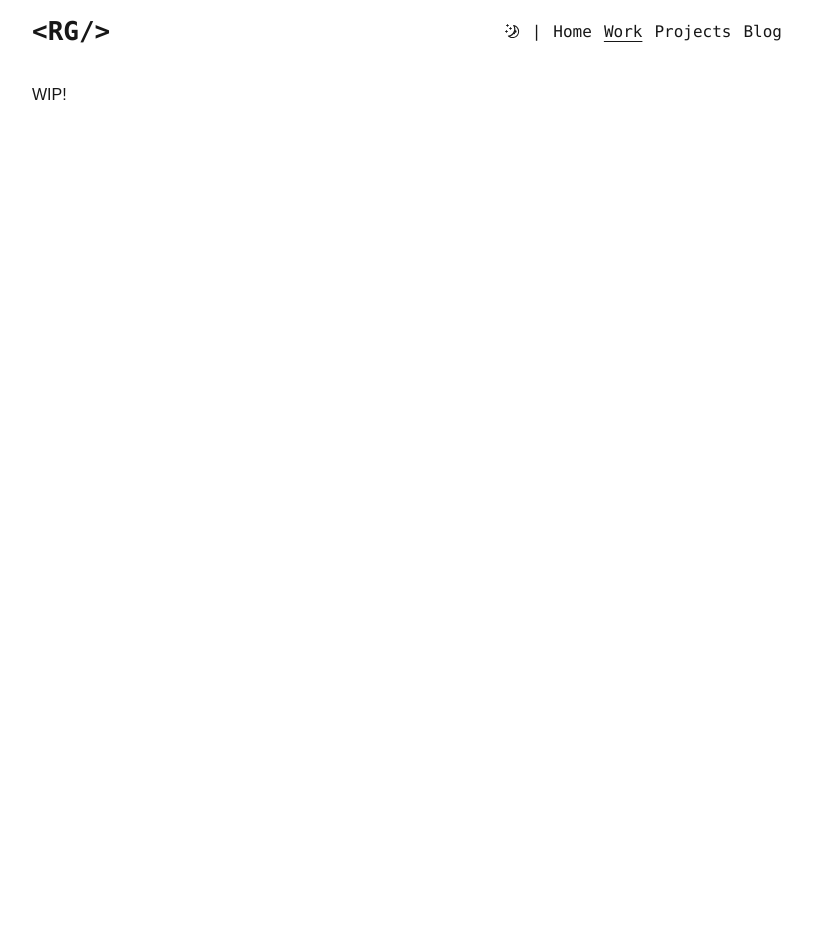
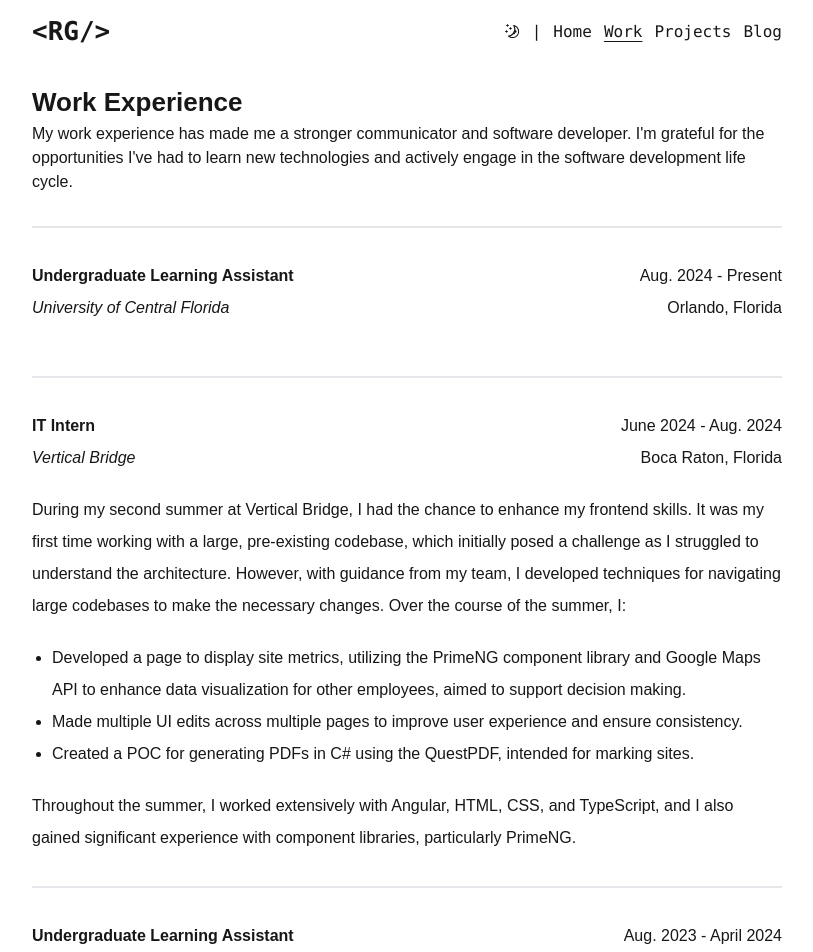
Before and after one commit to RyanGarfinkel/portfolio, a Next.js app: page /work in a window 1280 px wide. Shown: the part 20-972 px from the top of the page, without its empty margins (233-1046 px from the left). Before the commit the page ends 800 px from the top, so only its background shows below. Built offline with nearby package versions, Linux system fonts and the light colour scheme.

Commit message:
Work page content

```diff
--- /dev/null
+++ b/public/jobData.ts
@@ -0,0 +1,63 @@
+interface Job {
+    position: string;
+    company: string;
+    location: string;
+    startDate: string;
+    endDate?: string;
+    preDescription?: string;
+    description?: string[];
+    postDescription?: string;
+}
+
+const jobHistory: Job[] = [
+    {
+        position: 'Undergraduate Learning Assistant',
+        company: 'University of Central Florida',
+        location: 'Orlando, Florida',
+        startDate: 'Aug. 2024',
+    },
+    {
+        position: 'IT Intern',
+        company: 'Vertical Bridge',
+        location: 'Boca Raton, Florida',
+        startDate: 'June 2024',
+        endDate: 'Aug. 2024',
+        preDescription: 'During my second summer at Vertical Bridge, I had the chance to enhance my frontend skills. It was my first time working with a large, pre-existing codebase, which initially posed a challenge as I struggled to understand the architecture. However, with guidance from my team, I developed techniques for navigating large codebases to make the necessary changes. Over the course of the summer, I:',
+        description: [
+            'Developed a page to display site metrics, utilizing the PrimeNG component library and Google Maps API to enhance data visualization for other employees, aimed to support decision making.',
+            'Made multiple UI edits across multiple pages to improve user experience and ensure consistency.',
+            'Created a POC for generating PDFs in C# using the QuestPDF, intended for marking sites.',
+        ],
+        postDescription: 'Throughout the summer, I worked extensively with Angular, HTML, CSS, and TypeScript, and I also gained significant experience with component libraries, particularly PrimeNG.',
+    },
+    {
+        position: 'Undergraduate Learning Assistant',
+        company: 'University of Central Florida',
+        location: 'Orlando, Florida',
+        startDate: 'Aug. 2023',
+        endDate: 'April 2024',
+        preDescription: 'I was an Undergraduate Learning Assistant (ULA) for UCF\'s Department of Engineering and Computer Science during the Fall 2023 and Spring 2024 semesters. This role provided a unique opportunity for me to practice communicating technical concepts. Notably, I:',
+        description: [
+            'Mentored over 250 students taking Computer Science I.',
+            'Facilitated 3 recitations sessions on Fridays to reinforce course concepts and answer questions.',
+            'Conducted 61 private tutoring sessions during the Fall semester and held office hours to address student inquiries.',
+        ],
+        postDescription: 'Throughout my time, I connected with students and helped guide them as they navigated the course.',
+    },
+    {
+        position: 'IT Intern',
+        company: 'Vertical Bridge',
+        location: 'Boca Raton, Florida',
+        startDate: 'June 2023',
+        endDate: 'Aug. 2023',
+        preDescription: 'This was my first internship experience, and it was great! I was introduced to the software development life cycle and actively engaged in it. I completed my first full-stack project and, by the end, was introduced to the concept of robotic process automation with UiPath. Notably, I:',
+        description: [
+            'Recorded input fields from a web application in Excel to initiate a requirements discussion.',
+            'Developed a webpage using ASP.NET and a SQL database to project the tower cash flow of various sites.',
+            'Created an automation in UiPath to parse and upload daily lockbox deposits into SharePoint.',
+        ],
+        postDescription: 'Overall, it was an amazing first internship for me! I gained valuable insights into the software development process and received support from a great team.',
+    }
+];
+
+export default jobHistory;
--- a/src/pages/_app.tsx
+++ b/src/pages/_app.tsx
@@ -1,7 +1,7 @@
 import Navbar from '@/components/navbar';
-import '@/styles/globals.css';
 import type { AppProps } from 'next/app';
 import { useEffect, useState } from 'react';
+import '@/styles/globals.css';
 
 interface LayoutProps {
   children: React.ReactNode;
@@ -12,7 +12,7 @@ interface LayoutProps {
 const Layout: React.FC<LayoutProps> = ({ children, isDarkMode, toggleDarkMode }) => {
 
   return (
-    <div className='flex flex-col justify-center mx-auto sm:full lg:w-[750px] sm:px-3 md:px-8 lg:px-0'>
+    <div className='flex flex-col justify-center mx-auto sm:full lg:w-[750px] sm:px-5 md:px-8 lg:px-0'>
           <title>Ryan Garfinkel</title>
           <Navbar isDarkMode={isDarkMode} toggleDarkMode={toggleDarkMode}/>
           { children }
--- a/src/pages/work.tsx
+++ b/src/pages/work.tsx
@@ -1,9 +1,60 @@
+import jobHistory from '../../public/jobData';
 
 const WorkPage = () => {
 
     return (
-        <div>
-            WIP!
+        <div className='w-full'>
+            <div className='font-semibold sm:text-[22px] md:text-[26px]'>
+                Work Experience
+            </div>
+            <div>
+                My work experience has made me a stronger communicator and software developer. I&apos;m grateful for the opportunities I&apos;ve had to learn
+                new technologies and actively engage in the software development life cycle.
+            </div>
+            {
+                jobHistory.map((job, i) => (
+                    <div key={i} className='flex flex-col leading-loose'>
+                        <hr className='my-8 border-t-2'/>
+                        <div className='flex flex-col w-full'>
+                            <div className='flex flex-row justify-between'>
+                                <div className='font-semibold text-start'>
+                                    { job.position }
+                                </div>
+                                <div className='text-end'>
+                                    { job.startDate } - { job.endDate ?? 'Present' }
+                                </div>
+                            </div>
+                            <div className='flex flex-row justify-between text-end mb-5'>
+                                <div className='italic'>
+                                    { job.company }
+                                </div>
+                                <div>
+                                    { job.location }
+                                </div>
+                            </div>
+                            <div>
+                                { job.preDescription }
+                            </div>
+                            {
+                                job.description ? (
+                                    <ul className='list-disc my-5 pl-5'>
+                                        {
+                                            job.description.map((desc, i) => (
+                                                <li key={i}>
+                                                    { desc }
+                                                </li>
+                                            ))
+                                        }
+                                    </ul>
+                                ) : null
+                            }
+                            <div>
+                                { job.postDescription }
+                            </div>
+                        </div>
+                    </div>
+                ))
+            }
         </div>
     );
 };
```
